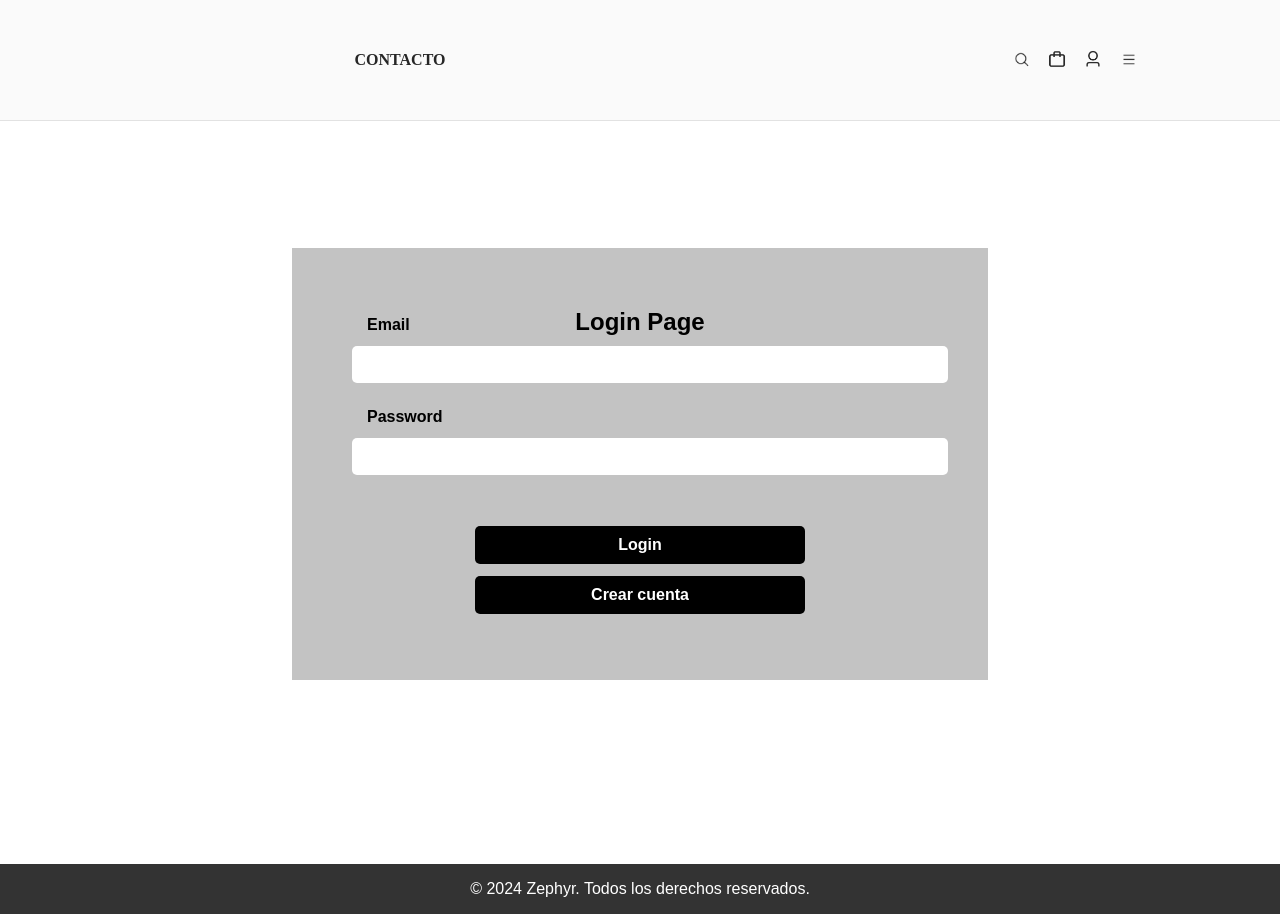
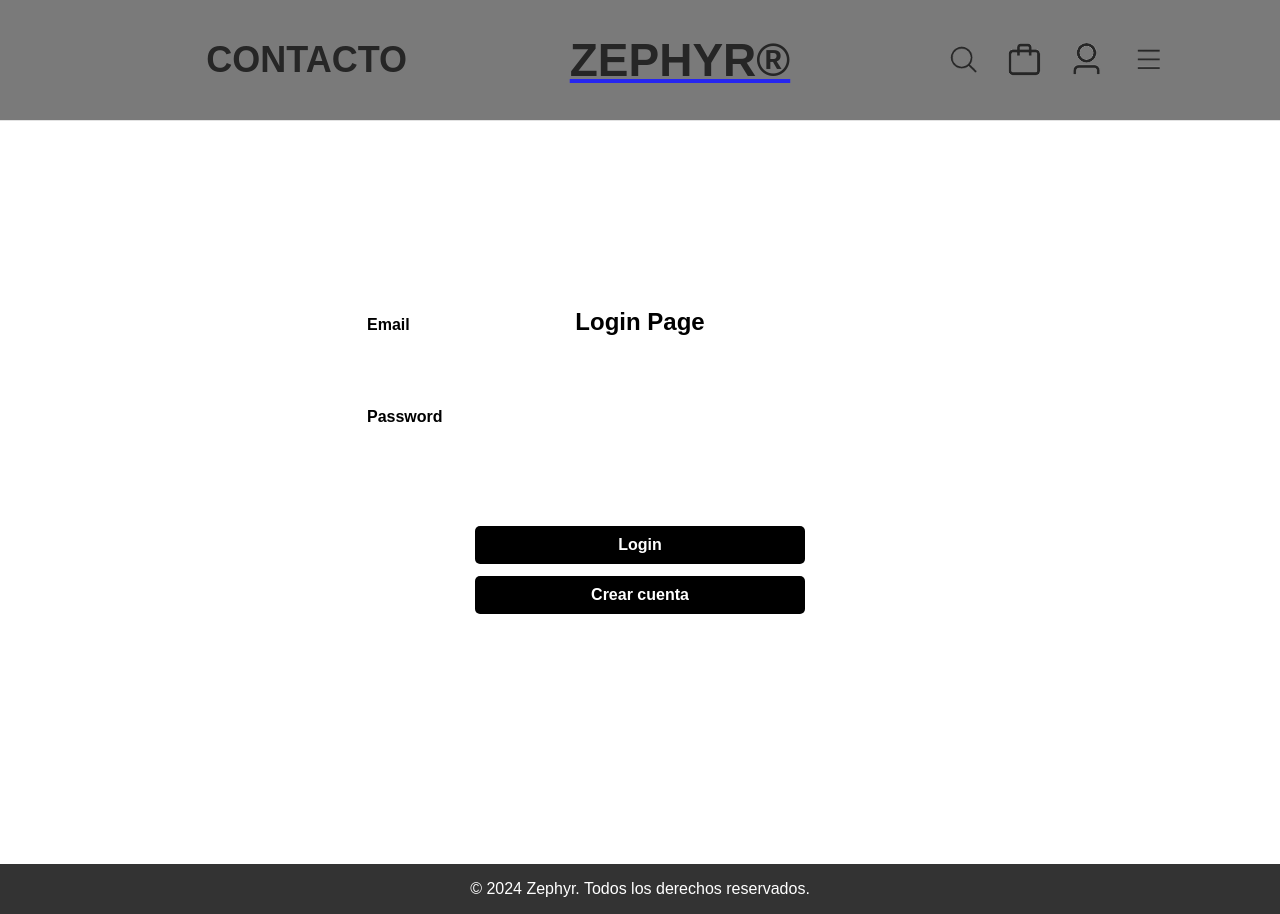
Before and after one commit to etec-programacion-3/2024-frontend-Inaki-Gongora, a React (Create React App) app: page /login in a window 1280 px wide. Built offline with nearby package versions, Linux system fonts and the light colour scheme; some icons are missing.

Commit message:
09-10-24-Header

```diff
--- /dev/null
+++ b/src/components/Header.css
@@ -0,0 +1,64 @@
+/* Header.css */
+
+#header {
+    display: flex;
+    justify-content: space-between;
+    align-items: center;
+    padding: 10px 40px;
+    border-bottom: 1px solid #ddd;
+    transition: top 0.5s ease;
+    background-color: rgba(75, 75, 75, 0.862);
+    color: rgb(255, 255, 255);
+    margin-bottom: 30px;
+}
+
+.div-contacto {
+    flex: 1;
+}
+
+.contacto-a {
+    text-decoration: none;
+    color: white;
+}
+
+.contacto-texto {
+    font-family: Arial, Helvetica, sans-serif;
+    font-size: 36px;
+    font-weight: bold;
+}
+
+.logo-marca {
+    flex: 1;
+    text-align: center; /* Centrar el logo */
+}
+
+.logo-texto {
+    font-family: Arial, Helvetica, sans-serif;
+    font-size: 46px;
+    font-weight: bold;
+    color: rgb(0, 0, 0); /* Color del texto del logo */
+    text-decoration: none; /* Sin subrayado */
+}
+
+.botones-header {
+    flex: 1;
+    display: flex;
+    justify-content: flex-end;
+    gap: 15px;
+}
+
+.icono-buscar,
+.icono-carro,
+.icono-usuario,
+.icono-menu {
+    background: none;
+    border: none;
+    cursor: pointer;
+}
+
+.icono-buscar img,
+.icono-carro img,
+.icono-usuario img,
+.icono-menu img {
+    width: 80px;
+}
--- a/src/components/Header.js
+++ b/src/components/Header.js
@@ -4,37 +4,31 @@ import ImagenBuscar from "../assets/buscar.png";
 import Carro from "../assets/carro.png";
 import User from "../assets/user.png";
 import Menu from "../assets/menu.png";
+import './Header.css';  // Importa el archivo CSS
 
 const Header = () => {
   return (
-    <header
-      id="header"
-      style={{
-        display: 'flex',
-        justifyContent: 'space-between',
-        alignItems: 'center',
-        padding: '10px 40px',
-        borderBottom: '1px solid #ddd',
-        transition: 'top 0.5s ease'
-      }}
-    >
-      <div className="div-contacto" style={{ flex: '1' }}>
-        <Link to="/contacto" className="contacto-a" style={{ textDecoration: 'none', color: '#000' }}>
-          <p className="contacto-texto" id="contacto-texto" style={{ fontSize: '16px', fontWeight: 'bold' }}>CONTACTO</p>
+    <header id="header">
+      <div className="div-contacto">
+        <Link to="/contacto" className="contacto-a">
+          <p className="contacto-texto" id="contacto-texto">CONTACTO</p>
         </Link>
       </div>
-      <div className="botones-header" id="botones-header" style={{ flex: '1', display: 'flex', justifyContent: 'flex-end', gap: '15px' }}>
-        <button className="icono-buscar" id="icono-buscar" style={{ background: 'none', border: 'none', cursor: 'pointer' }}>
-          <img src={ImagenBuscar} alt="buscar" id="lupa-buscar" style={{ width: '40px' }} />
+      <Link to="/" className="logo-marca" id="contenedor-titulo">
+        <p className="logo-texto">ZEPHYR®</p>
+      </Link>
+      <div className="botones-header" id="botones-header">
+        <button className="icono-buscar" id="icono-buscar">
+          <img src={ImagenBuscar} alt="buscar" id="lupa-buscar" />
         </button>
-        <Link to="/carrito" className="icono-carro" id="icono-carro" style={{ textDecoration: 'none' }}>
-          <img src={Carro} alt="carro" style={{ width: '40px' }} />
+        <Link to="/carrito" className="icono-carro" id="icono-carro">
+          <img src={Carro} alt="carro" />
         </Link>
-        <Link to="/login" className="icono-usuario" id="icono-usuario" style={{ background: 'none', border: 'none', cursor: 'pointer' }}>
-          <img src={User} alt="usuario" style={{ width: '40px' }} />
+        <Link to="/login" className="icono-usuario" id="icono-usuario">
+          <img src={User} alt="usuario" />
         </Link>
-        <button className="icono-menu" id="icono-menu" style={{ background: 'none', border: 'none', cursor: 'pointer' }}>
-          <img src={Menu} alt="menu" style={{ width: '40px' }} />
+        <button className="icono-menu" id="icono-menu">
+          <img src={Menu} alt="menu" />
         </button>
       </div>
     </header>
--- a/src/pages/Usuario/Login.css
+++ b/src/pages/Usuario/Login.css
@@ -9,7 +9,7 @@
   .login-form {
     text-align: center;
     border: none;
-    background-color: #c3c3c3;
+    background-color: none;
     padding: 60px;
     width: 45%;
     max-width: 1000px;
@@ -41,10 +41,10 @@
     padding: 10px 15px;
     cursor: pointer;
     border: none;
-    width: 300px; /* Hace que ambos botones ocupen el ancho completo */
+    width: 300px; /* Hace que amboss botones ocupen el ancho completo */
     margin: 6px; /* Espacio entre los botones */
     background-color: rgb(0, 0, 0); /* Color de fondo, puedes cambiarlo */
-    color: white; /* Color del texto, puedes cambiarlo */
+    color: rgb(255, 255, 255); /* Color del texto, puedes cambiarlo */
     font-weight: bold; /* Hace que el texto sea más grueso */
     font-size: 16px;
     border-radius: 5px;
```
